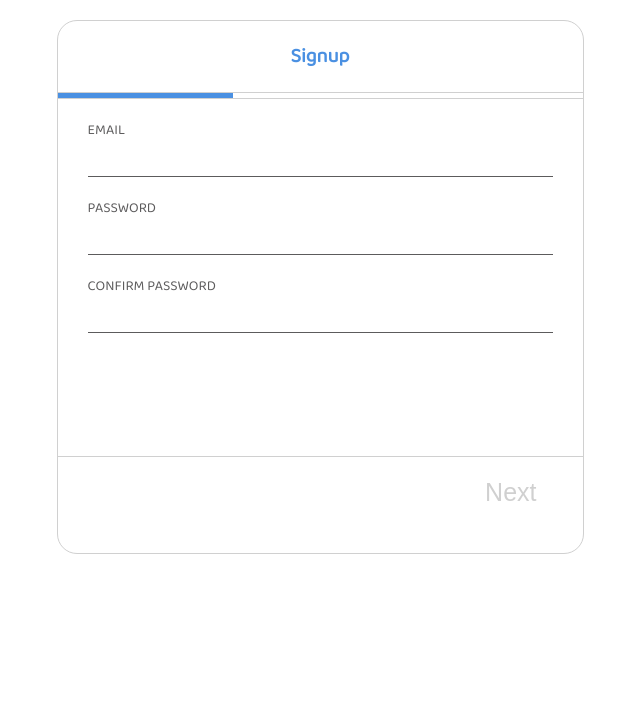
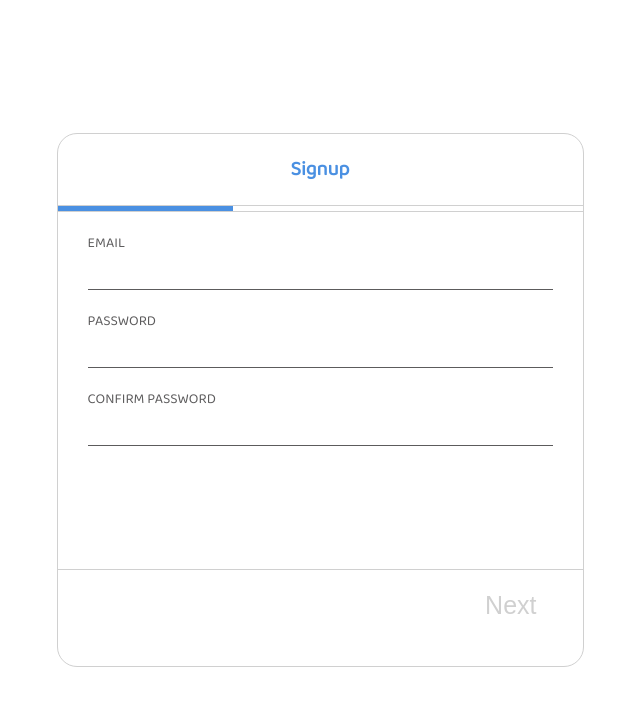
Before and after one commit to DIMASHPK/validatinForm, a React (Create React App) app: page /#/ in a window 1280 px wide. Shown: the top 706 px of the page, without its empty margins (320-960 px from the left). Built offline with nearby package versions, Linux system fonts and the light colour scheme.

Commit message:
fixed animations

```diff
--- a/package.json
+++ b/package.json
@@ -16,7 +16,8 @@
     "react-test-renderer": "^16.13.1",
     "react-transition-group": "^4.3.0",
     "redux": "^4.0.5",
-    "redux-devtools-extension": "^2.13.8"
+    "redux-devtools-extension": "^2.13.8",
+    "redux-form": "^8.3.1"
   },
   "scripts": {
     "start": "react-scripts start",
--- a/src/App.css
+++ b/src/App.css
@@ -1,7 +1,8 @@
 body {
-  width: 100%;
+  width: 100vw;
+  height: 100vh;
   margin: 0;
-  padding: 20px 0 0;
+  padding: 0;
   font-family: Baloo;
   display: flex;
   align-items: center;
@@ -19,11 +20,8 @@ body {
 section {
   padding: 0 30px 30px;
   text-align: center;
-  position: absolute;
   height: 100%;
   min-width: 465px;
-  left: 0;
-  top: 0;
 }
 
 .firstStep__inputWrap.error .firstStep__label,
@@ -37,24 +35,39 @@ section {
   border-color: red;
 }
 
-.fade-enter {
-  transform: scale(1);
+.fade {
+  position: absolute;
+  left: 0;
+  right: 0;
 }
 
-.fade-enter.fade-enter-active {
+.fade-appear {
+  opacity: 0;
+  transition: opacity 200ms ease-in;
+}
+
+.fade-enter {
+  opacity: 0;
   transform: scale(0);
-  transition: transform 500ms ease-in;
+}
+
+.fade-enter-done {
+  opacity: 1;
+  transform: scale(1);
+  transition: all 300ms ease-in;
 }
 
 .fade-exit {
-  transform: scale(0);
+  transition: all 300ms ease-in;
+  transform: scale(1);
 }
 .fade-exit.fade-exit-active {
-  transform: scale(1);
-  transition: transform 500ms ease-in;
+  transform: scale(0);
+  transition: all 300ms ease-in;
 }
 
-.transitionWrap__relative {
+.transitionWrap__relative,
+.transitionWrap {
   position: relative;
   height: 337px;
   min-width: 525px;
@@ -69,26 +82,11 @@ section {
     min-width: 100%;
     border: none;
   }
-  .transitionWrap__relative {
+  .transitionWrap__relative,
+  .transitionWrap {
     min-width: 100%;
   }
   section {
     min-width: auto;
-    left: 50%;
-    transform: translateX(-50%);
-  }
-  .fade-enter {
-    transform: translateX(-50%) scale(1);
-  }
-  .fade-enter.fade-enter-active {
-    transform: translateX(-50%) scale(0);
-    transition: transform 500ms ease-in;
-  }
-
-  .fade-exit {
-    transform: translateX(-50%) scale(0);
-  }
-  .fade-exit.fade-exit-active {
-    transform: translateX(-50%) scale(1);
   }
 }
--- a/src/App.js
+++ b/src/App.js
@@ -9,27 +9,38 @@ import { Footer } from "./Container/FooterContainer";
 import "./Assets/Fonts/Fonts.css";
 import "./App.css";
 
-const App = ({ location: { pathname } }) => (
+const App = ({ location: { pathname } }) => {
+  const routes = [
+    { path: "/nextStep", Component: SecondStep },
+    { path: "/finally", Component: Finally },
+    { path: "/", Component: FirstStep },
+  ];
+
+  return (
     <>
       <Header />
       <div className="transitionWrap">
-      <TransitionGroup className={"transitionWrap__relative"}>
+        {routes.map(({ path, Component }) => (
+          <Route key={path} exact path={path}>
+            {({match}) =>(
               <CSSTransition
-          key={pathname}
-          timeout={{ enter: 500, exit: 500 }}
-          classNames={"fade"}
+                in={match}
+                timeout={{ appear: 300, enter: 300, exit: 300 }}
+                classNames={`fade`}
+                unmountOnExit
+                appear={true}
               >
-          <Switch>
-            <Route exact path="/nextStep" component={() => <SecondStep />} />
-            <Route exact path="/finally" component={() => <Finally />} />
-            <Route exact path="/" component={() => <FirstStep />}></Route>
-          </Switch>
+                <div className="fade">
+                  <Component />
+                </div>
               </CSSTransition>
-      </TransitionGroup>
+            )}
+          </Route>
+        ))}
       </div>
-
       {!pathname.includes("finally") && <Footer path={pathname} />}
     </>
   );
+};
 
 export default withRouter(App);
--- a/src/Components/FirstStep/FirstStep.jsx
+++ b/src/Components/FirstStep/FirstStep.jsx
@@ -1,7 +1,8 @@
 import React from "react";
+import { reduxForm, Field } from "redux-form";
 import "./FirstStep.css";
 
-export const FirstStepWithProps = ({ inputs }) => (
+const FirstStepWithProps = ({ inputs }) => (
   <section className={`firstStep`}>
     {inputs.map(({ name, id, label, value, onChange, onBlur, error }) => (
       <div
@@ -11,6 +12,7 @@ export const FirstStepWithProps = ({ inputs }) => (
         <label className={"firstStep__label"} htmlFor={name}>
           {error.length > 1 ? error : name}
         </label>
+
         <input
           className="firstStep__input"
           type="text"
@@ -23,3 +25,5 @@ export const FirstStepWithProps = ({ inputs }) => (
     ))}
   </section>
 );
+
+export default reduxForm({ form: "my first redux form" })(FirstStepWithProps);
--- a/src/Container/FirstStepContainer.jsx
+++ b/src/Container/FirstStepContainer.jsx
@@ -6,7 +6,7 @@ import {
   validPasswordAC,
   validConfirmAC
 } from "../Redux/ActionsCreater";
-import { FirstStepWithProps } from "../Components/FirstStep/FirstStep";
+import FirstStepWithProps from "../Components/FirstStep/FirstStep";
 
 const FirstStepContainer = ({
   email,
@@ -18,7 +18,7 @@ const FirstStepContainer = ({
   changeInputsAC,
   validEmailAC,
   validPasswordAC,
-  validConfirmAC,
+  validConfirmAC
 }) => {
   const inputs = [
     {
--- a/src/Redux/Store.js
+++ b/src/Redux/Store.js
@@ -2,10 +2,12 @@ import { combineReducers, createStore } from "redux";
 import { composeWithDevTools } from "redux-devtools-extension";
 import { FirstValiditionReducer } from "./FirstValidationReducer";
 import { SecondValiditionReducer } from "./SecondValidationReducer";
+import { reducer as formReducer } from "redux-form";
 
 const reducers = combineReducers({
   FirstValiditionReducer,
-  SecondValiditionReducer
+  SecondValiditionReducer,
+  form: formReducer
 });
 
 export const Store = createStore(reducers, composeWithDevTools());
```
Also changed, not shown: 1 other file (tests, documents, lock files or other folders). Lines whose indentation alone changed are shown as unchanged.
